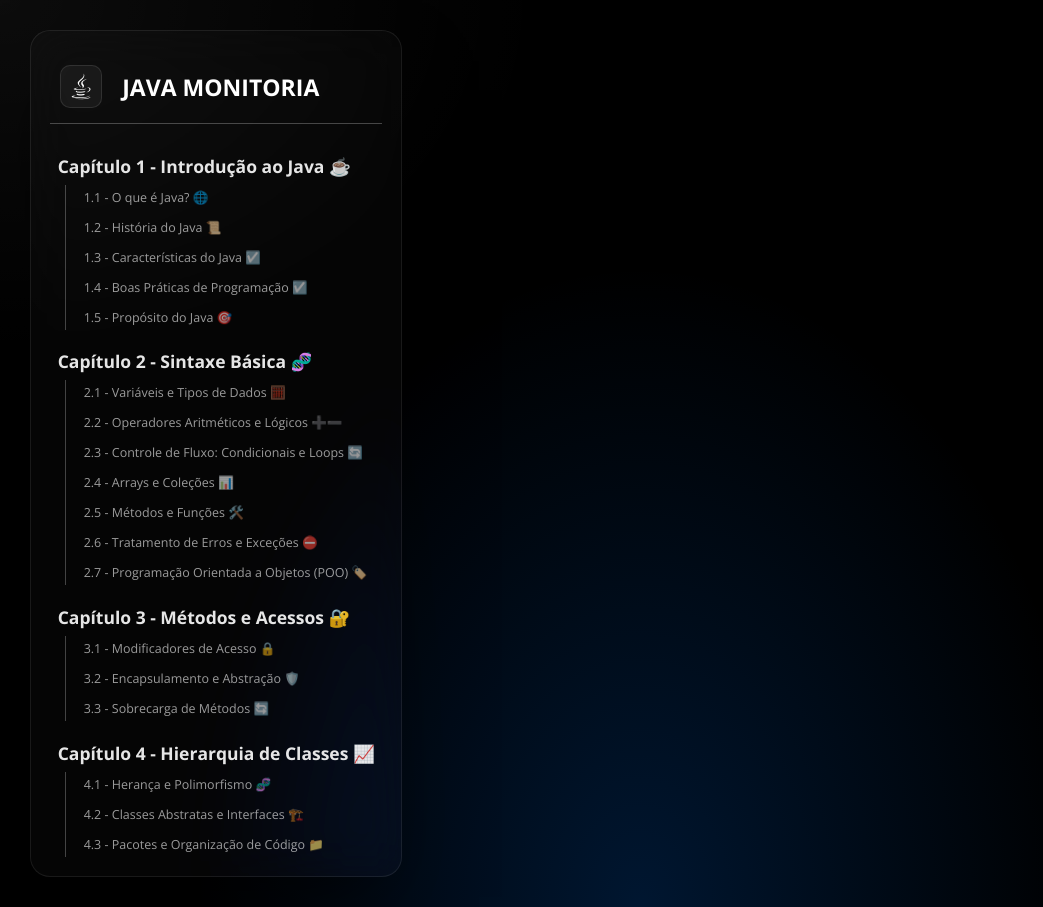
After one commit to CarlosNeto-dev/java-mentoring, a Flask app: page /material in a window 1280 px wide. The commit adds this page. Shown: the whole page, without its empty margins (0-1043 px from the left). Run offline with Flask 3, Linux system fonts and the light colour scheme; some libraries are stand-ins or nearby versions.

Commit message:
Material Header
Finishing the material header

```diff
--- a/routes/__init__.py
+++ b/routes/__init__.py
@@ -1,6 +1,7 @@
 """This file talks about the importation of all modules on this folder."""
 
 from routes.home_page import home_page_bp
+from routes.material_page import material_page
 
 def register_routes(app) -> None:
     """
@@ -10,7 +11,7 @@ def register_routes(app) -> None:
     :return: None
     """
 
-    blueprints = [home_page_bp]
+    blueprints = [home_page_bp, material_page]
 
     for blueprint in blueprints:
         app.register_blueprint(blueprint)
--- /dev/null
+++ b/routes/material_page.py
@@ -0,0 +1,11 @@
+"""This module defines the routes for the material page."""
+
+from flask import render_template, Blueprint
+
+material_page = Blueprint('material_page', __name__)
+
+@material_page.route('/material', methods=["GET"])
+def material():
+    """Return for front-end the material-page html"""
+
+    return render_template('page_two/index.html')
--- a/static/css/header.css
+++ b/static/css/header-home.css
@@ -1,4 +1,4 @@
-header {
+.header-home {
   padding: clamp(1.25rem, 2.5vw, 3rem);
   width: 100%;
   display: flex;
--- a/static/css/main.css
+++ b/static/css/main-home.css
@@ -1,11 +1,11 @@
-main {
+.main-home {
     .hero-section {
         position: relative;
         min-height: clamp(650px, 100vh, 1180px);
         padding-bottom: clamp(15rem, 25vh, 25rem);
         width: 100%;
         display: flex;
-        justify-content: flex-start;;
+        justify-content: flex-start;
         align-items: center;
         flex-direction: column;
         background-color: #000000;
--- /dev/null
+++ b/static/css/main-material.css
@@ -0,0 +1,189 @@
+.sidebar {
+  min-height: 100vh;
+  width: max-content;
+  position: fixed;
+  display: flex;
+  align-items: center;
+  justify-content: center;
+  z-index: 1000;
+
+  .mobile-btn {
+    position: absolute;
+    padding: .75rem .75rem;
+    left: 2rem;
+    border-radius: 50%;
+    margin-top: 2.75rem;
+    opacity: 0;
+    visibility: hidden;
+
+    .bars-icon {
+      font-size: 2rem;
+      color: white;
+    }
+
+    &.active {
+      left: 27rem;
+      transform: rotate(90deg);
+    }
+
+    @media screen and (max-width: 1000px) {
+      opacity: 1;
+      visibility: visible;
+      transition: all 500ms ease-in-out;
+    }
+  }
+
+  @media screen and (max-width: 1000px) {
+    justify-content: flex-start;
+    align-items: flex-start;
+  }
+
+  .navbar {
+    background: rgba(255, 255, 255, 0.02);
+    backdrop-filter: blur(25px) saturate(170%);
+    -webkit-backdrop-filter: blur(25px) saturate(170%);
+    box-shadow: 0 40px 80px -20px rgba(0, 0, 0, 0.6);
+    border: 1px solid rgba(255, 255, 255, 0.08);
+    height: 100%;
+    width: 100%;
+    padding: clamp(1rem, 1.5vw, 2rem);
+    border-radius: 2rem;
+    margin-left: 3rem;
+    display: flex;
+    gap: clamp(1rem, 1.5vw, 2rem);
+    flex-direction: column;
+    overflow: hidden;
+
+    &::-webkit-scrollbar { width: 2px; }
+    &::-webkit-scrollbar-thumb { background: rgba(255,255,255,0.1); }
+
+    @media screen and (max-width: 1000px) {
+      border-radius: 0;
+      margin-left: -100%;
+      height: 100vh;
+      width: 100%;
+      overflow-y: auto;
+      overflow-x: hidden;
+      padding-bottom: 5rem;
+      opacity: 0;
+      visibility: hidden;
+      transition: all 500ms ease-in-out;
+
+      &.active {
+        margin-left: 0;
+        opacity: 1;
+        visibility: visible;
+      }
+    }
+
+    .java-logo {
+      display: flex;
+      justify-content: flex-start;
+      align-items: center;
+      gap: 2rem;
+      padding: 1.5rem 1rem;
+      margin-bottom: 1rem;
+      border-bottom: 1px solid rgba(255, 255, 255, 0.25);
+
+      .java-icon {
+        font-size: clamp(2rem, 2vw, 5.5rem);
+        color: white;
+        background: rgba(255, 255, 255, 0.05);
+        border: 1px solid rgba(255, 255, 255, 0.1);
+        padding: .75rem clamp(1.5rem, 2vw, 2rem);
+        border-radius: 1rem;
+        display: flex;
+        justify-content: center;
+        align-items: center;
+      }
+
+      h1 {
+        font-size: clamp(1.2rem, 1.8vw, 3rem);
+        text-transform: uppercase;
+        color: #fff;
+      }
+    }
+
+    .main-nav {
+      list-style: none;
+      display: flex;
+      flex-direction: column;
+      gap: clamp(1rem, 1.5vw, 2rem);
+
+      .li-main {
+        .main-link {
+          text-decoration: none;
+          color: rgba(255, 255, 255, 0.9);
+          font-size: clamp(1.2rem, 1.5vw, 1.75rem);
+          font-weight: 700;
+          padding: .25rem .75rem;
+          border-radius: 1rem;
+          transition: all 300ms ease-in-out;
+
+          &:hover {
+            background: rgba(255, 255, 255, 0.25);
+          }
+
+          &:active {
+            transform: scale(0.95);
+          }
+
+          @media screen and (min-width: 2560px) {
+            font-size: 3rem;
+          }
+        }
+
+        .sub-nav {
+          margin-top: 0.75rem;
+          margin-left: 1.5rem;
+          list-style: none;
+          display: flex;
+          flex-direction: column;
+          gap: 0.5rem;
+          border-left: 1px solid rgba(255, 255, 255, 0.25);
+          padding-left: 1rem;
+
+          .sub-li {
+            display: flex;
+            justify-content: center;
+            flex-direction: column;
+            border-radius: 1rem;
+
+            .sub-link {
+              text-decoration: none;
+              color: rgba(255, 255, 255, 0.6);
+              font-size: clamp(.9rem, 1vw, 1.25rem);
+              padding: .4rem .75rem;
+              display: flex;
+              width: max-content;
+              transition: all 300ms ease-in-out;
+
+              &:hover {
+                border-bottom: 1px solid rgba(255, 255, 255);
+              }
+
+              &:active {
+                transform: scale(0.95);
+              }
+
+              @media screen and (min-width: 2560px) {
+                font-size: 2rem;
+              }
+            }
+          }
+        }
+      }
+    }
+  }
+}
+
+.main-material {
+  background-color: #000000;
+  background-image:
+  radial-gradient(at 50% 100%, rgba(0, 112, 243, 0.2) 0px, transparent 50%),
+  radial-gradient(at 0% 0%, rgba(255, 255, 255, 0.05) 0px, transparent 30%);
+  padding: clamp(2rem, 5vw, 5rem);
+  color: #f4f4f5;
+  min-height: 100vh;
+  z-index: 1;
+}
--- a/static/css/style.css
+++ b/static/css/style.css
@@ -23,13 +23,43 @@ body {
     font-variation-settings:
     "wdth" 100;
     background-color: #000000;
-    background-image:
-      radial-gradient(at 50% 100%, rgba(0, 112, 243, 0.2) 0px, transparent 50%),
-      radial-gradient(at 0% 0%, rgba(255, 255, 255, 0.05) 0px, transparent 30%);
+    transition: background-color 0.3s ease;
+}
+
+html, body {
+  overscroll-behavior-y: none;
 }
 
 body.no-scroll {
   overflow: hidden;
+}
+
+a {
+    text-decoration: none;
+}
+
+.transition-fade {
+  opacity: 1;
+  transition: 400ms ease-in-out;
+}
+
+.overlay {
+  position: fixed;
+  inset: 0;
+  width: 100%;
+  height: 100%;
+  transform: translateY(-150%);
+  z-index: 1000;
+  background: linear-gradient(
+    180deg,
+    #0a0a0f 0%,
+    #050505 50%,
+    #000000 100%
+  );
+
+  border-bottom: 2px solid rgba(0, 112, 243, 0.5);
+  box-shadow: 0 10px 30px rgba(0, 0, 0, 0.5);
+  will-change: transform;
 }
 
 .book-style {
--- /dev/null
+++ b/static/css/transitions.css
@@ -0,0 +1,12 @@
+html.is-changing .transition-fade {
+  opacity: 0;
+}
+
+html.is-animating .overlay {
+  transform: translateY(0);
+  transition: transform 400ms ease-in-out;
+}
+
+html.is-rendering .overlay {
+  transform: translateY(100%);
+}
--- a/static/js/script.js
+++ b/static/js/home.js
@@ -1,4 +1,4 @@
-/** ======================== Mobile Navbar ======================== */
+/** ======================== Home Mobile Navbar ======================== */
 
 const navbarMobile = document.querySelector(".navbar-mobile");
 const barsMobileBtn = document.querySelector(".mobile-menu-button");
--- /dev/null
+++ b/static/js/material.js
@@ -0,0 +1,9 @@
+/** ======================== Material Mobile Navbar ======================== */
+
+const materialNavbarMobile = document.querySelector(".navbar");
+const materialBarsMobileBtn = document.querySelector(".mobile-btn");
+
+materialBarsMobileBtn.addEventListener("click", () => {
+  materialNavbarMobile.classList.toggle("active");
+  materialBarsMobileBtn.classList.toggle("active");
+})
--- a/templates/base.html
+++ b/templates/base.html
@@ -6,26 +6,21 @@
     <meta name="viewport" content="width=device-width, initial-scale=1.0">
 
     <link rel="stylesheet" href="{{url_for('static', filename='css/style.css')}}">
-    <link rel="stylesheet" href="{{url_for('static', filename='css/header.css')}}">
-    <link rel="stylesheet" href="{{url_for('static', filename='css/main.css')}}">
+    <link rel="stylesheet" href="{{url_for('static', filename='css/transitions.css')}}">
+    <link rel="stylesheet" href="{{url_for('static', filename='css/main-material.css')}}">
+    <link rel="stylesheet" href="{{url_for('static', filename='css/code-theme.css')}}">
+    <link rel="stylesheet" href="{{url_for('static', filename='css/header-home.css')}}">
+    <link rel="stylesheet" href="{{url_for('static', filename='css/main-home.css')}}">
     <link rel="stylesheet" href="{{url_for('static', filename='css/footer.css')}}">
     <link rel="stylesheet" href="https://cdnjs.cloudflare.com/ajax/libs/font-awesome/7.0.1/css/all.min.css" integrity="sha512-2SwdPD6INVrV/lHTZbO2nodKhrnDdJK9/kg2XD1r9uGqPo1cUbujc+IYdlYdEErWNu69gVcYgdxlmVmzTWnetw==" crossorigin="anonymous" referrerpolicy="no-referrer" />
 </head>
 <body>
-    <header>
-      {% block header %}
+    {% block header %}{% endblock %}
 
-      {% endblock %}
-    </header>
-
-    <main>
-        {% block content %}
-
-        {% endblock %}
-    </main>
+    {% block content %}{% endblock %}
 
     <footer></footer>
 
-    <script type="module" src="{{url_for('static', filename='js/script.js')}}"></script>
+    {% block extra_js %}{% endblock %}
 </body>
 </html>
--- /dev/null
+++ b/templates/material_base.html
@@ -0,0 +1,121 @@
+{% extends "base.html" %}
+
+{% block content %}
+  <aside class="sidebar">
+    <nav class="navbar">
+      <div class="java-logo">
+        <i class="fa-brands fa-java java-icon"></i>
+
+        <h1>Java Monitoria</h1>
+      </div>
+      <ul class="main-nav">
+        <li class="li-main">
+          <a href="#" class="main-link">Capítulo 1 - Introdução ao Java ☕</a>
+
+          <ul class="sub-nav">
+            <li class="sub-li">
+              <a href="#" class="sub-link">1.1 - O que é Java? 🌐</a>
+            </li>
+
+            <li class="sub-li">
+              <a href="#" class="sub-link">1.2 - História do Java 📜</a>
+            </li>
+
+            <li class="sub-li">
+              <a href="#" class="sub-link">1.3 - Características do Java ☑️</a>
+            </li>
+
+            <li class="sub-li">
+              <a href="#" class="sub-link">1.4 - Boas Práticas de Programação ☑️</a>
+            </li>
+
+            <li class="sub-li">
+              <a href="#" class="sub-link">1.5 - Propósito do Java 🎯</a>
+            </li>
+          </ul>
+        </li>
+
+        <li class="li-main">
+          <a href="#" class="main-link">Capítulo 2 - Sintaxe Básica 🧬</a>
+
+          <ul class="sub-nav">
+            <li class="sub-li">
+              <a href="#" class="sub-link">2.1 - Variáveis e Tipos de Dados 🧮</a>
+            </li>
+
+            <li class="sub-li">
+              <a href="#" class="sub-link">2.2 - Operadores Aritméticos e Lógicos ➕➖</a>
+            </li>
+
+            <li class="sub-li">
+              <a href="#" class="sub-link">2.3 - Controle de Fluxo: Condicionais e Loops 🔄</a>
+            </li>
+
+            <li class="sub-li">
+              <a href="#" class="sub-link">2.4 - Arrays e Coleções 📊</a>
+            </li>
+
+            <li class="sub-li">
+              <a href="#" class="sub-link">2.5 - Métodos e Funções 🛠️</a>
+            </li>
+
+            <li class="sub-li">
+              <a href="#" class="sub-link">2.6 - Tratamento de Erros e Exceções ⛔️</a>
+            </li>
+
+            <li class="sub-li">
+              <a href="#" class="sub-link">2.7 - Programação Orientada a Objetos (POO) 🏷️</a>
+            </li>
+          </ul>
+        </li>
+
+        <li class="li-main">
+          <a href="#" class="main-link">Capítulo 3 - Métodos e Acessos 🔐</a>
+
+          <ul class="sub-nav">
+            <li class="sub-li">
+              <a href="#" class="sub-link">3.1 - Modificadores de Acesso 🔒</a>
+            </li>
+
+            <li class="sub-li">
+              <a href="#" class="sub-link">3.2 - Encapsulamento e Abstração 🛡️</a>
+            </li>
+
+            <li class="sub-li">
+              <a href="#" class="sub-link">3.3 - Sobrecarga de Métodos 🔄</a>
+            </li>
+          </ul>
+        </li>
+
+        <li class="li-main">
+          <a href="#" class="main-link">Capítulo 4 - Hierarquia de Classes 📈</a>
+
+          <ul class="sub-nav">
+            <li class="sub-li">
+              <a href="#" class="sub-link">4.1 - Herança e Polimorfismo 🧬</a>
+            </li>
+
+            <li class="sub-li">
+              <a href="#" class="sub-link">4.2 - Classes Abstratas e Interfaces 🏗️</a>
+            </li>
+
+            <li class="sub-li">
+              <a href="#" class="sub-link">4.3 - Pacotes e Organização de Código 📁</a>
+            </li>
+          </ul>
+        </li>
+      </ul>
+    </nav>
+      <div class="mobile-btn">
+        <i class="fa-solid fa-bars bars-icon"></i>
+      </div>
+  </aside>
+
+  <main class="main-material">
+    {% block material_content %}{% endblock %}
+  </main>
+{% endblock %}
+
+{% block extra_js %}
+    <script src="{{ url_for('static', filename='js/material.js') }}"></script>
+{% endblock %}
--- a/templates/page_two/index.html
+++ b/templates/page_two/index.html
@@ -0,0 +1,3 @@
+{% extends "material_base.html" %}
+
+{% block title %} Material Page {% endblock %}
```
Also changed, not shown: templates/page_one/index.html (+34 -4 lines), static/css/code-theme.css (added). Lines whose indentation alone changed are shown as unchanged.
